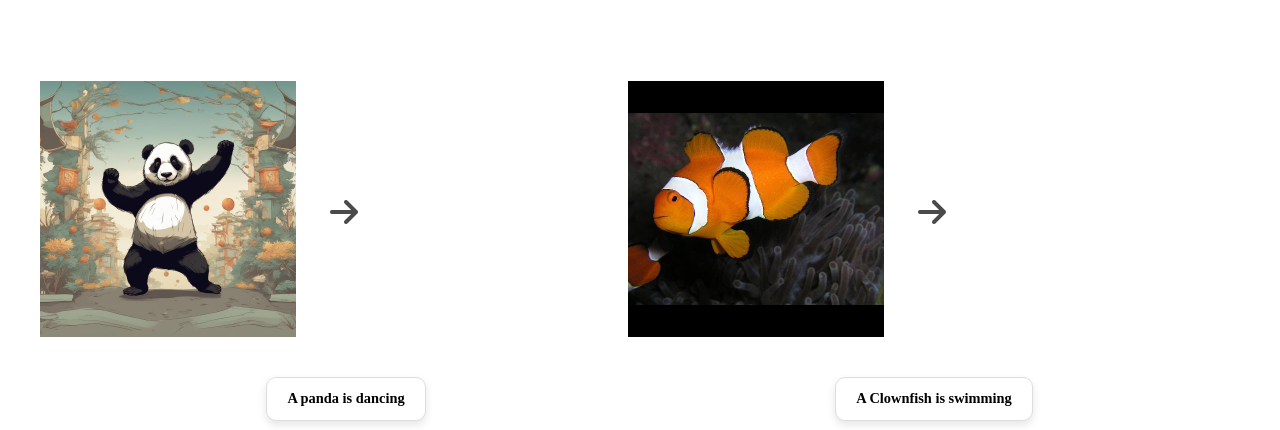
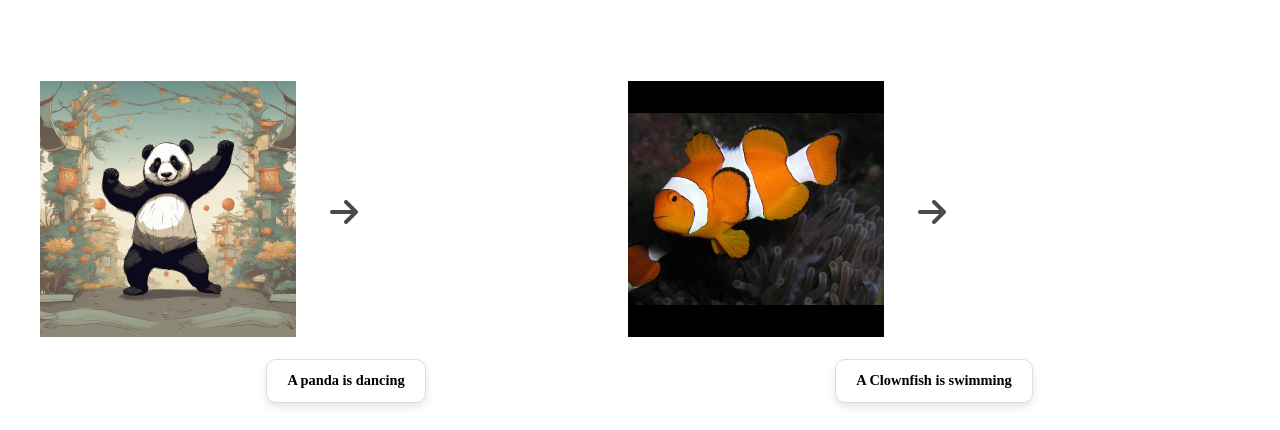
Before and after one commit to Animate124/Animate124.github.io, a plain HTML site: page index.html in a window 1280 px wide. Shown: the part 336-766 px from the top of the page. Drawn offline with nearby package versions, Linux system fonts and the light colour scheme; grey boxes are pictures that could not be loaded; some icons are missing; a web font is replaced by a local one.

Commit message:
fix space

```diff
--- a/static/css/index.css
+++ b/static/css/index.css
@@ -165,7 +165,8 @@ body {
   border-radius: 10px;
   box-shadow: 0 4px 8px rgba(0, 0, 0, 0.1);
   font-size: 0.9em;
-  margin-top: 10px;
+  margin-top: -20px;
+  margin-bottom: 20px;
   border: 1px solid #ddd;
   font-family: Shantell Sans,serif;
   font-weight: bold;
```
